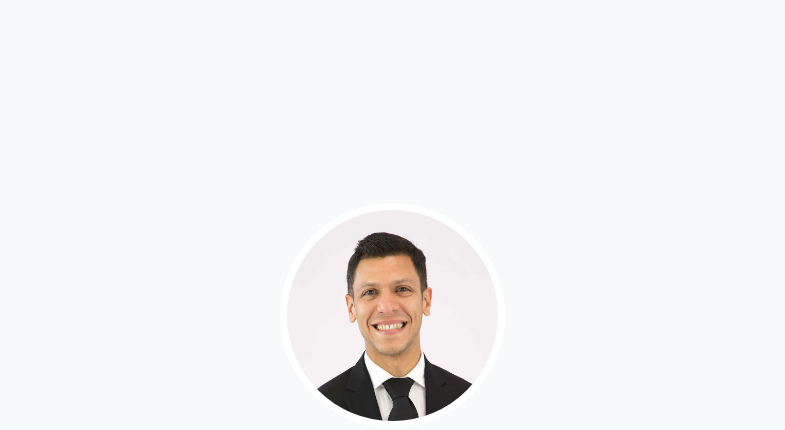
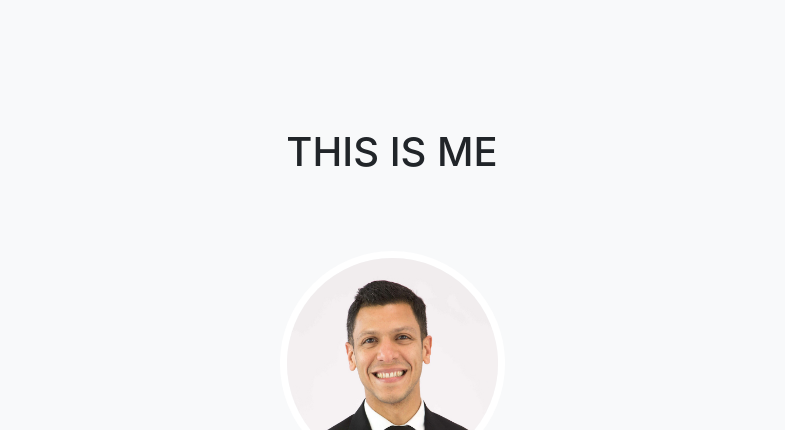
Before and after one commit to Ghizmilth/ghizmilth.github.io, a website with bundled scripts: page index.html in a window 1280 px wide. Shown: the part 3960-4390 px from the top of the page, without its empty margins (248-1033 px from the left). Built offline with nearby package versions, Linux system fonts and the light colour scheme; files whose address does not match are found by name; a web font is replaced by a local one.

Commit message:
changed my section title

```diff
--- a/index.html
+++ b/index.html
@@ -308,7 +308,7 @@
       <div class="container">
         <div class="row">
           <div class="col-lg-12 text-center">
-            <h2 class="section-heading text-uppercase"></h2>
+            <h2 class="section-heading text-uppercase">THIS IS ME</h2>
             <h3 class="section-subheading text-muted"></h3>
           </div>
         </div>
```
